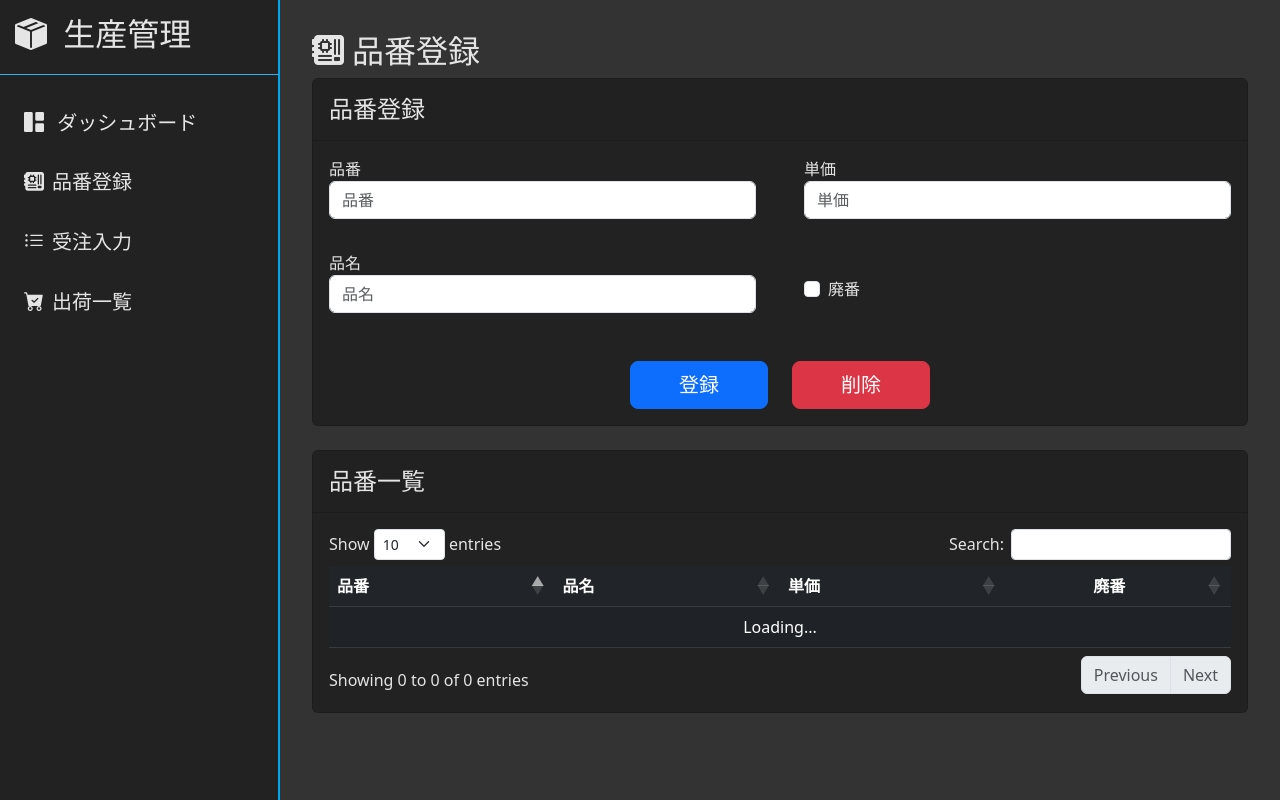
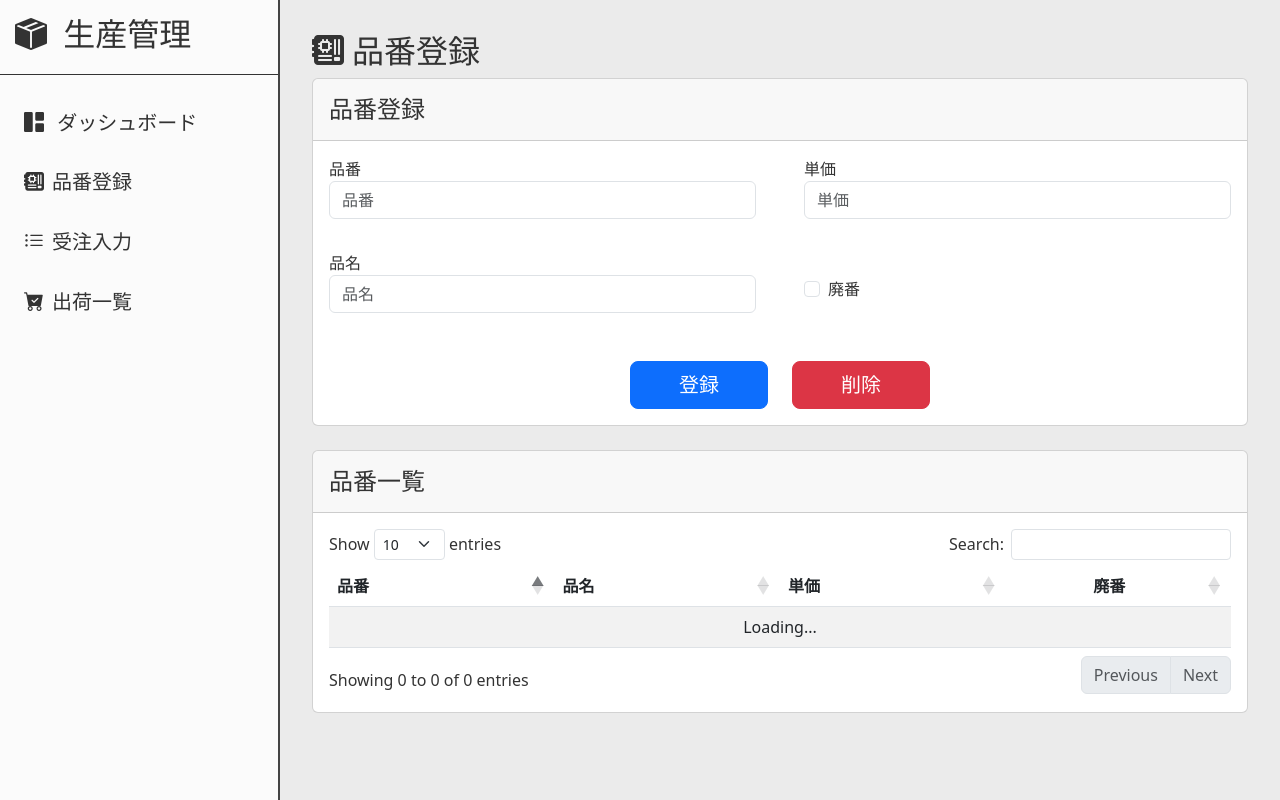
Before and after one commit to itut-vl/2026_project, a Django app: page /item_register in a window 1280 px wide. Run offline with Django 4.2, Linux system fonts and the light colour scheme; some libraries are stand-ins or nearby versions.

Commit message:
色を普通に戻した

```diff
--- a/static/style.css
+++ b/static/style.css
@@ -1,4 +1,3 @@
 .card {
-  background-color: #222;
-  color: #e5e5e5;
+  color: #333;
 }
--- a/templates/base.html
+++ b/templates/base.html
@@ -1,5 +1,5 @@
 {% load static %}
-<!DOCTYPE html>
+<!doctype html>
 <html lang="ja">
   <head>
     <meta charset="UTF-8" />
@@ -46,12 +46,12 @@
       .sidebar {
         width: var(--sidebar-width);
         min-height: 100vh;
-        background-color: #222;
-        border-right: 2px solid #00a8f0;
+        background-color: #ffffffcc;
+        border-right: 2px solid #444;
       }
       .sidebar .container {
         padding: 10px 15px 0px 15px;
-        border-bottom: 1px solid #2db5ef;
+        border-bottom: 1px solid #333;
       }
 
       .sidebar .nav {
@@ -60,7 +60,7 @@
       }
 
       .sidebar .nav-link {
-        color: #e5e5e5;
+        color: #333;
         font-size: 1.25rem;
         padding: 0.8rem 1.5rem;
         border-radius: 0.25rem;
@@ -73,8 +73,8 @@
       }
 
       body {
-        color: #e5e5e5;
-        background-color: #333;
+        color: #333;
+        background-color: #ebebeb;
       }
     </style>
   </head>
--- a/templates/item_register.html
+++ b/templates/item_register.html
@@ -70,7 +70,7 @@
     <div class="card-body">
       <table
         id="item_table"
-        class="table table-dark table-striped table-hover w-100"
+        class="table table-striped table-hover w-100"
       >
         <thead>
           <tr>
@@ -87,7 +87,8 @@
     </div>
   </div>
 </div>
-{% endblock content %} {% block extra_js %}
+<!-- prettier-ignore -->
+{% include 'modals/item_register_modal.html' %} {% endblock content %} {% block extra_js %}
 <script>
   $(document).ready(function () {
     const url = "{% url 'item_register' %}";
@@ -136,8 +137,7 @@
           const tr = options.$trigger;
           const data = table.row(tr).data();
           const item_no = data.item_no;
-
-
+          $("#editModal").modal("show");
         } else if (key === "delete") {
           const tr = options.$trigger;
           const data = table.row(tr).data();
--- a/templates/order_input.html
+++ b/templates/order_input.html
@@ -78,10 +78,7 @@
       <h2 class="m-0 h4">品番一覧</h2>
     </div>
     <div class="card-body">
-      <table
-        id="order_table"
-        class="table table-dark table-striped table-hover w-100"
-      >
+      <table id="order_table" class="table table-striped table-hover w-100">
         <thead>
           <tr>
             <th>品番</th>
--- a/templates/shipping_list.html
+++ b/templates/shipping_list.html
@@ -8,10 +8,7 @@
       <h2 class="m-0 h4">出荷一覧</h2>
     </div>
     <div class="card-body">
-      <table
-        id="shipping_table"
-        class="table table-dark table-striped table-hover w-100"
-      >
+      <table id="shipping_table" class="table table-striped table-hover w-100">
         <thead>
           <tr>
             <th>出荷日</th>
```
